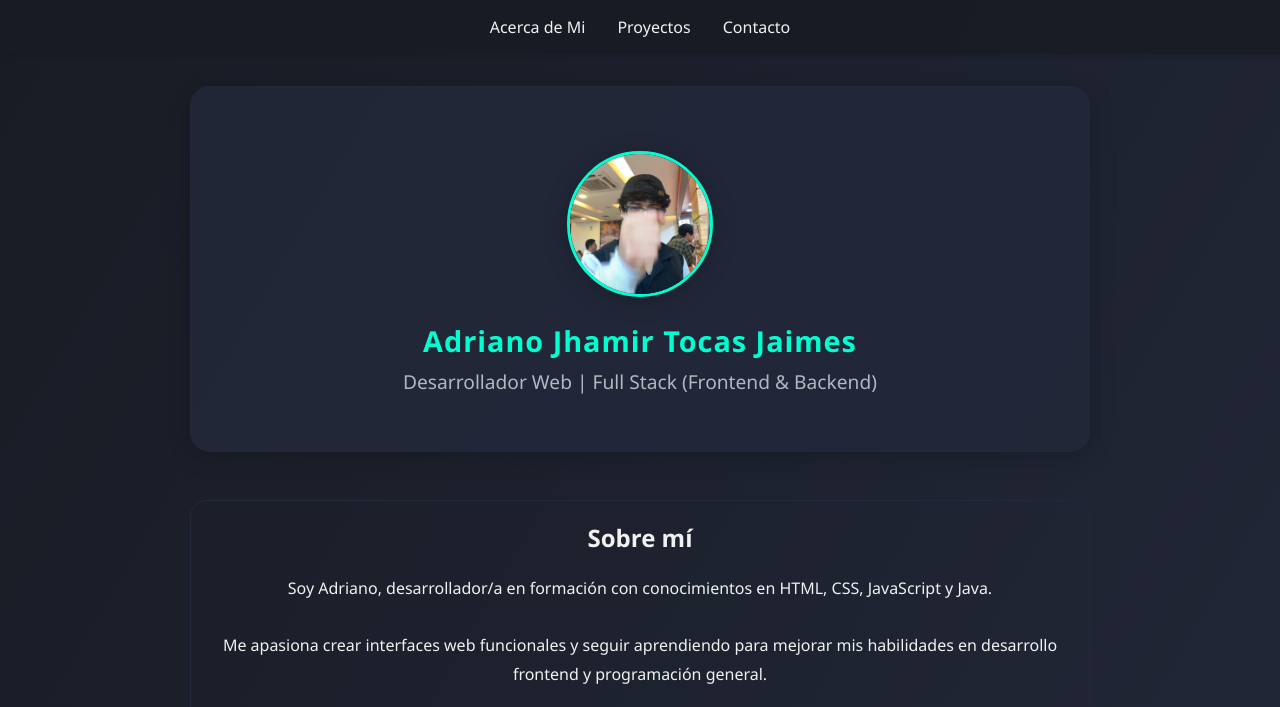
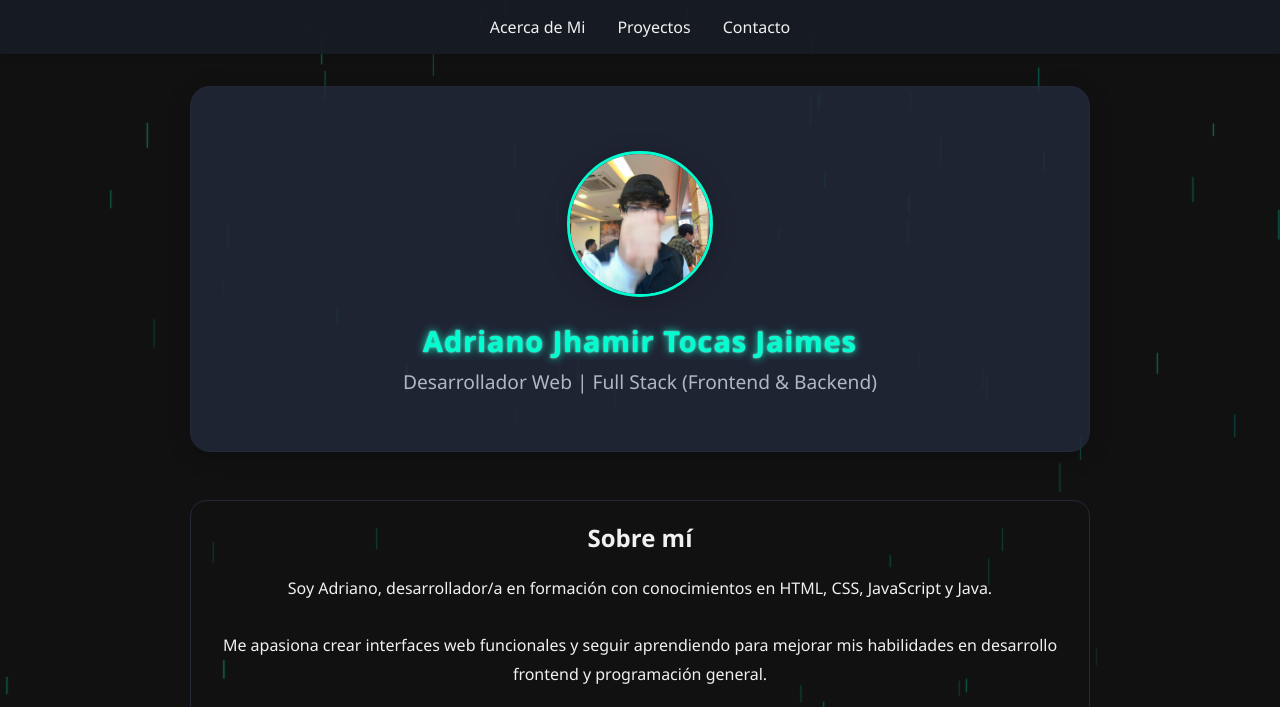
Before and after one commit to Adrianolm28/PortafolioWeb, a plain HTML site: page index.html in a window 1280 px wide. Shown: the top 707 px of the page. Drawn offline with Linux system fonts and the light colour scheme.

Commit message:
Add files via upload

```diff
--- a/index.html
+++ b/index.html
@@ -74,5 +74,55 @@
             </div>
         </section>
     </main>
+    <canvas id="bg-particles" style="position:fixed;top:0;left:0;width:100vw;height:100vh;z-index:-1;pointer-events:none;"></canvas>
+    <script>
+const canvas = document.getElementById('bg-particles');
+const ctx = canvas.getContext('2d');
+let drops = [];
+
+function resize() {
+    canvas.width = window.innerWidth;
+    canvas.height = window.innerHeight;
+}
+window.addEventListener('resize', resize);
+resize();
+
+// Genera gotas de lluvia
+function createRain() {
+    drops = [];
+    for (let i = 0; i < 60; i++) {
+        drops.push({
+            x: Math.random() * canvas.width,
+            y: Math.random() * canvas.height,
+            l: Math.random() * 18 + 12, // largo de la gota
+            speed: Math.random() * 2 + 2,
+            opacity: Math.random() * 0.18 + 0.07
+        });
+    }
+}
+createRain();
+window.addEventListener('resize', createRain);
+
+function animateRain() {
+    ctx.clearRect(0, 0, canvas.width, canvas.height);
+    for (let d of drops) {
+        ctx.beginPath();
+        ctx.moveTo(d.x, d.y);
+        ctx.lineTo(d.x, d.y + d.l);
+        ctx.strokeStyle = `rgba(0,255,208,${d.opacity})`;
+        ctx.lineWidth = 1.2;
+        ctx.shadowColor = "#00ffd0";
+        ctx.shadowBlur = 2;
+        ctx.stroke();
+        d.y += d.speed;
+        if (d.y > canvas.height) {
+            d.y = -d.l;
+            d.x = Math.random() * canvas.width;
+        }
+    }
+    requestAnimationFrame(animateRain);
+}
+animateRain();
+</script>
 </body>
 </html>
--- a/styles.css
+++ b/styles.css
@@ -1,19 +1,9 @@
 body {
     margin: 0;
     font-family: 'Segoe UI', Arial, sans-serif;
-    background: linear-gradient(120deg, #181c24 0%, #23283a 100%);
+    min-height: 100vh;
     color: #f1f1f1;
-    min-height: 100vh;
-    animation: bgMove 10s ease-in-out infinite alternate;
-}
-
-@keyframes bgMove {
-    0% {
-        background-position: 0% 50%;
-    }
-    100% {
-        background-position: 100% 50%;
-    }
+    background: #111; /* Fondo negro sólido */
 }
 
 .header {
@@ -85,6 +75,12 @@ body {
     letter-spacing: 1px;
     color: #00ffd0;
     text-align: center;
+    animation: shine 2.5s infinite alternate;
+}
+
+@keyframes shine {
+    0% { text-shadow: 0 0 8px #00ffd0, 0 0 2px #fff; }
+    100% { text-shadow: 0 0 24px #00ffd0, 0 0 8px #fff; }
 }
 
 section h2 {
@@ -240,7 +236,7 @@ section {
     margin-left: 0;
     margin-right: 0;
     margin-top: 2.5rem;
-    flex-wrap: wrap; /* Permite que los logos bajen de línea */
+    flex-wrap: wrap;
 }
 
 .skill-icon {
@@ -248,6 +244,8 @@ section {
     flex-direction: column;
     align-items: center;
     gap: 0.7rem;
+    opacity: 1;
+    transform: none;
 }
 
 .skill-icon img {
```
Also changed, not shown: scripts.js (added, +21 -0 lines).
